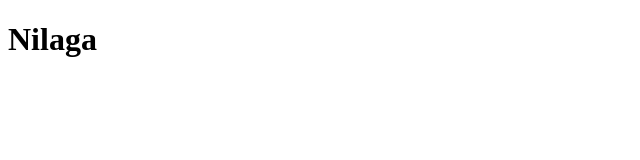
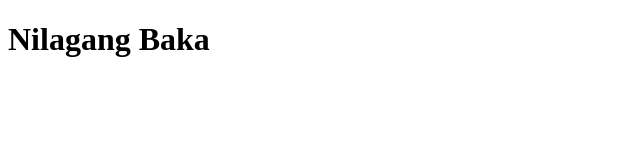
Before and after one commit to TeodosioSiege/odin-recipes, a plain HTML site: page recipes/nilaga.html in a window 1280 px wide. Shown: the whole page, without its empty margins (0-640 px from the left). Drawn offline with Linux system fonts and the light colour scheme.

Commit message:
fix title and h1 of nilaga.html

```diff
--- a/recipes/nilaga.html
+++ b/recipes/nilaga.html
@@ -5,11 +5,11 @@
     <meta charset="UTF-8">
     <meta http-equiv="X-UA-Compatible" content="IE=edge">
     <meta name="viewport" content="width=device-width, initial-scale=1.0">
-    <title>Nilaga</title>
+    <title>Nilaga Baka</title>
 </head>
 
 <body>
-    <h1>Nilaga</h1>
+    <h1>Nilagang Baka</h1>
 </body>
 
 </html>
```
